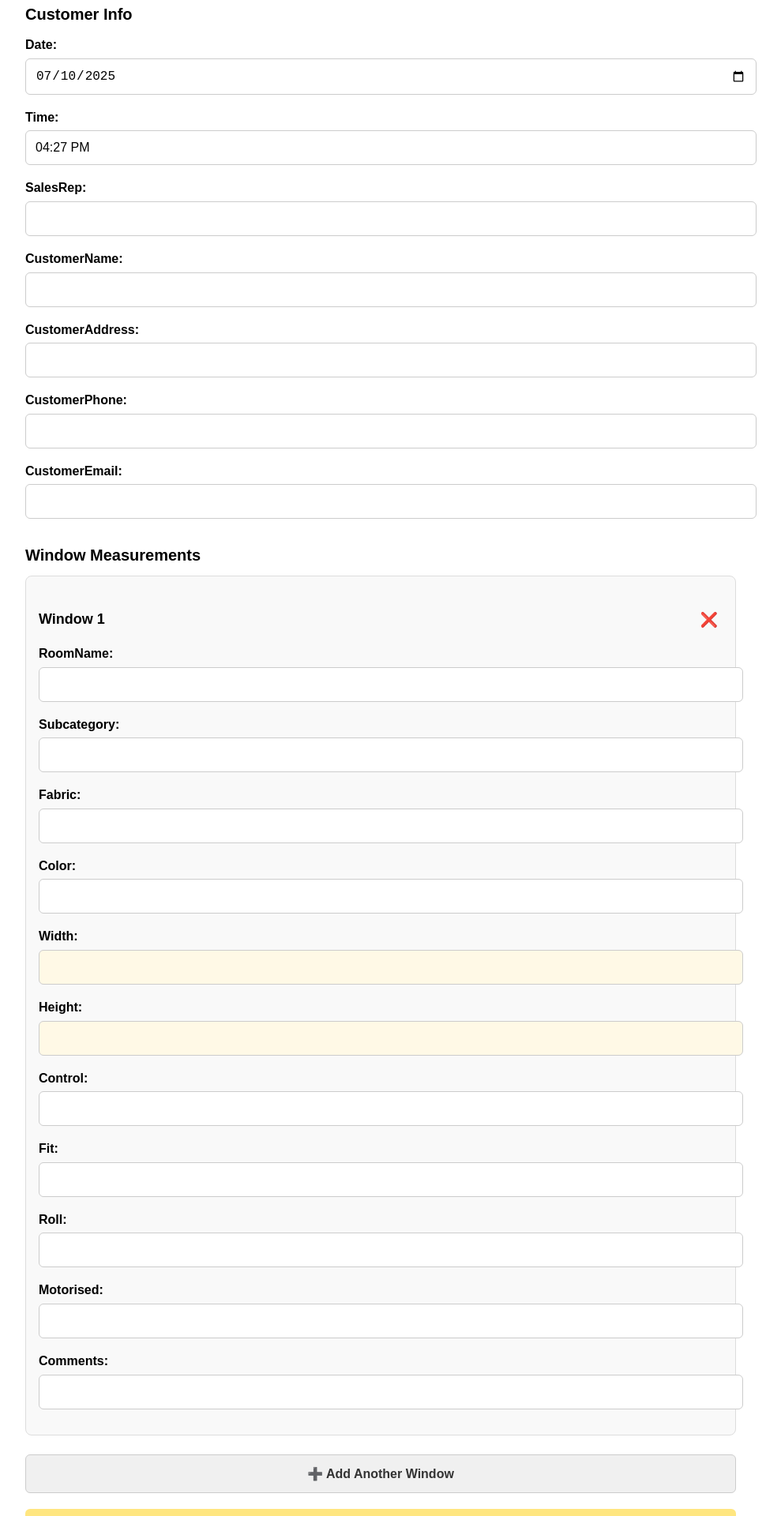
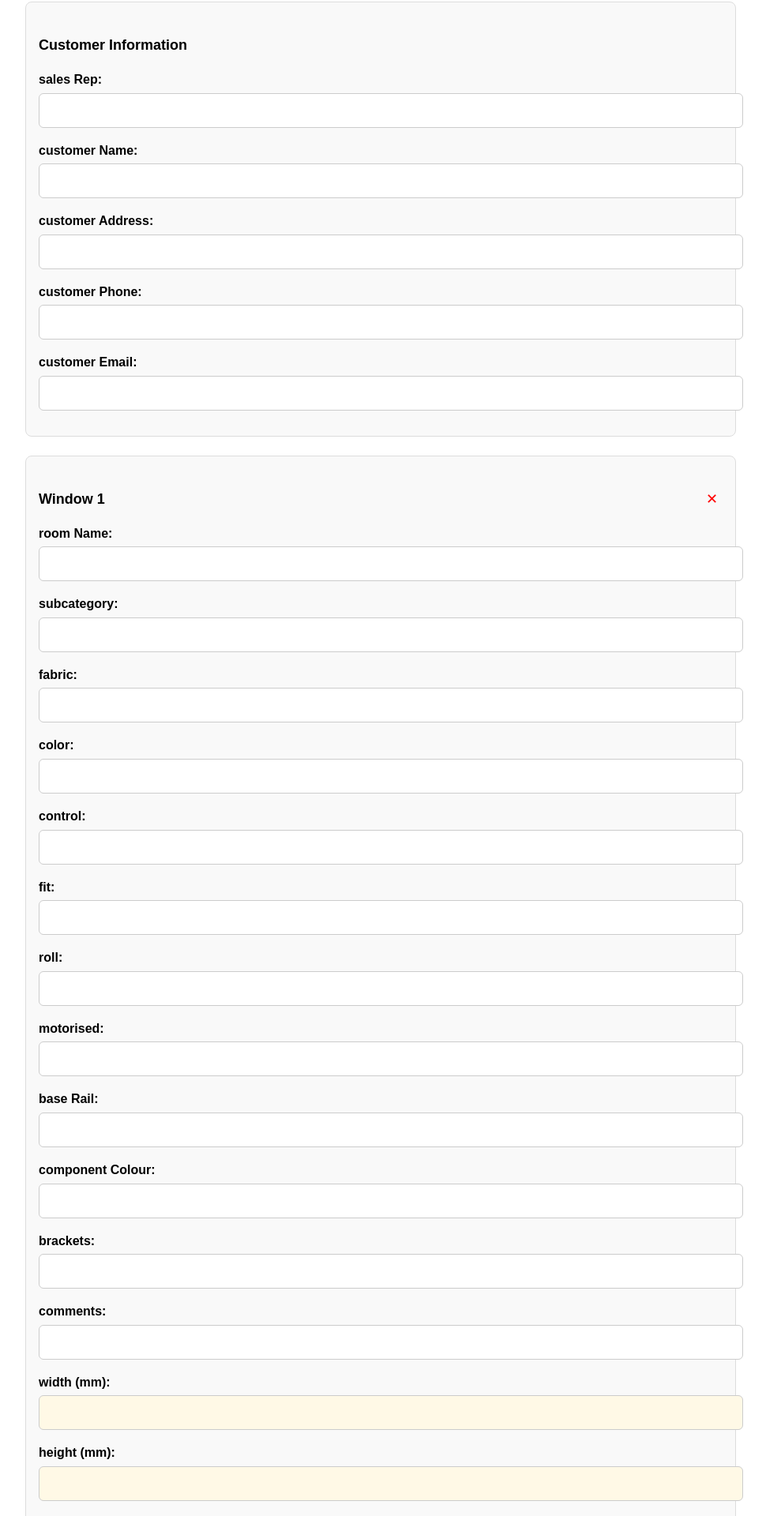
Before and after one commit to DeveshMoolchandani/Blossom-Blinds-App, a Next.js app: page /indoor-blinds in a window 1280 px wide. Shown: the part 119-2039 px from the top of the page at 79% size, without its empty margins (158-1147 px from the left). Built offline with nearby package versions, Linux system fonts and the light colour scheme.

Commit message:
✅ Final Indoor Blinds Form: Sheet routing, collapses, validation, and UI fixes

```diff
--- a/pages/indoor-blinds.js
+++ b/pages/indoor-blinds.js
@@ -2,14 +2,14 @@ import { useState, useEffect } from 'react';
 import styles from '../styles/Form.module.css';
 
 export default function IndoorBlindsForm() {
-  const [customerInfo, setCustomerInfo] = useState({
+  const [formData, setFormData] = useState({
     date: '',
     time: '',
     salesRep: '',
     customerName: '',
     customerAddress: '',
     customerPhone: '',
-    customerEmail: '',
+    customerEmail: ''
   });
 
   const [windows, setWindows] = useState([
@@ -24,37 +24,46 @@ export default function IndoorBlindsForm() {
       fit: '',
       roll: '',
       motorised: '',
-      comments: '',
-    },
+      baseRail: '',
+      componentColour: '',
+      brackets: '',
+      comments: ''
+    }
   ]);
 
-  const [showPreview, setShowPreview] = useState(false);
-  const [collapsed, setCollapsed] = useState([false]);
+  const [collapsedSections, setCollapsedSections] = useState([]);
+  const [showReview, setShowReview] = useState(false);
 
   useEffect(() => {
     const now = new Date();
-    setCustomerInfo((prev) => ({
-      ...prev,
-      date: now.toISOString().split('T')[0],
-      time: now.toLocaleTimeString([], { hour: '2-digit', minute: '2-digit' }),
-    }));
+    const formattedTime = now.toLocaleTimeString([], { hour: '2-digit', minute: '2-digit' });
+    const formattedDate = now.toISOString().split('T')[0];
+    setFormData(prev => ({ ...prev, time: formattedTime, date: formattedDate }));
   }, []);
 
-  const handleCustomerChange = (e) => {
+  const toggleCollapse = (index) => {
+    setCollapsedSections(prev =>
+      prev.includes(index)
+        ? prev.filter(i => i !== index)
+        : [...prev, index]
+    );
+  };
+
+  const handleFormChange = (e) => {
     const { name, value } = e.target;
-    setCustomerInfo((prev) => ({ ...prev, [name]: value }));
+    setFormData(prev => ({ ...prev, [name]: value }));
   };
 
   const handleWindowChange = (index, e) => {
     const { name, value } = e.target;
-    const updatedWindows = [...windows];
-    updatedWindows[index][name] = value;
-    setWindows(updatedWindows);
+    const updated = [...windows];
+    updated[index][name] = value;
+    setWindows(updated);
   };
 
   const addWindow = () => {
-    setWindows([
-      ...windows,
+    setWindows(prev => [
+      ...prev,
       {
         roomName: '',
         subcategory: '',
@@ -66,67 +75,89 @@ export default function IndoorBlindsForm() {
         fit: '',
         roll: '',
         motorised: '',
-        comments: '',
-      },
+        baseRail: '',
+        componentColour: '',
+        brackets: '',
+        comments: ''
+      }
     ]);
-    setCollapsed([...collapsed, false]);
   };
 
   const deleteWindow = (index) => {
-    const window = windows[index];
-    const isBlank = Object.values(window).every((v) => v === '');
+    const current = windows[index];
+    const isBlank = Object.values(current).every(val => val === '');
     if (!isBlank) return;
-    const updatedWindows = windows.filter((_, i) => i !== index);
-    const updatedCollapsed = collapsed.filter((_, i) => i !== index);
-    setWindows(updatedWindows);
-    setCollapsed(updatedCollapsed);
+    const updated = windows.filter((_, i) => i !== index);
+    setWindows(updated);
   };
 
-  const toggleCollapse = (index) => {
-    const updated = [...collapsed];
-    updated[index] = !updated[index];
-    setCollapsed(updated);
-  };
-
-  const validateFields = () => {
-    const { customerName, customerPhone } = customerInfo;
-    if (!customerName || !/^\d{10}$/.test(customerPhone)) return false;
-    for (const win of windows) {
-      if (!win.roomName || !win.width || !win.height) return false;
-    }
-    return true;
+  const validateMeasurements = () => {
+    return windows.every(w =>
+      /^\d+$/.test(w.width) &&
+      /^\d+$/.test(w.height)
+    );
   };
 
   const handleSubmit = async (e) => {
     e.preventDefault();
-    if (!validateFields()) {
-      alert('❌ Submission failed: Missing or invalid fields (e.g. phone, width/drop)');
+
+    if (!formData.customerName || !formData.customerPhone || windows.length === 0) {
+      alert("Please fill in Customer Name, Phone, and at least one window");
+      return;
+    }
+
+    if (!validateMeasurements()) {
+      alert("Width and Height must be numeric (in mm). Please double-check.");
       return;
     }
 
     const payload = {
-      ...customerInfo,
+      ...formData,
       windows,
+      productType: "Indoor Blinds"
     };
 
     try {
-      const response = await fetch('/api/indoor-blinds-proxy', {
+      const res = await fetch('/api/indoor-blinds-proxy', {
         method: 'POST',
-        headers: {
-          'Content-Type': 'application/json',
-        },
-        body: JSON.stringify(payload),
+        headers: { 'Content-Type': 'application/json' },
+        body: JSON.stringify(payload)
       });
 
-      const result = await response.json();
+      const result = await res.json();
       if (result.result === 'success') {
         alert('✅ Form submitted successfully!');
+        setFormData({
+          date: '',
+          time: '',
+          salesRep: '',
+          customerName: '',
+          customerAddress: '',
+          customerPhone: '',
+          customerEmail: ''
+        });
+        setWindows([{
+          roomName: '',
+          subcategory: '',
+          fabric: '',
+          color: '',
+          width: '',
+          height: '',
+          control: '',
+          fit: '',
+          roll: '',
+          motorised: '',
+          baseRail: '',
+          componentColour: '',
+          brackets: '',
+          comments: ''
+        }]);
+        setShowReview(false);
       } else {
         alert(`❌ Submission failed: ${result.message}`);
       }
     } catch (err) {
-      console.error(err);
-      alert('❌ Network error');
+      alert('❌ Network error — submission failed.');
     }
   };
 
@@ -134,26 +165,32 @@ export default function IndoorBlindsForm() {
     <form onSubmit={handleSubmit} className={styles.formContainer}>
       <h2 className={styles.formTitle}>Indoor Blinds Form</h2>
 
-      <h3 className={styles.sectionHeading}>Customer Info</h3>
-      {Object.entries(customerInfo).map(([field, value]) => (
-        <div className={styles.inputGroup} key={field}>
-          <label>
-            {field.charAt(0).toUpperCase() + field.slice(1)}:
-          </label>
-          <input
-            type={field === 'date' ? 'date' : 'text'}
-            name={field}
-            value={value}
-            onChange={handleCustomerChange}
-            required={field !== 'time'}
-            readOnly={field === 'time'}
-          />
-        </div>
-      ))}
+      <div className={styles.windowSection}>
+        <h4 className={styles.windowHeader} onClick={() => toggleCollapse(-1)}>
+          Customer Information
+        </h4>
+        {!collapsedSections.includes(-1) && (
+          <>
+            {["salesRep", "customerName", "customerAddress", "customerPhone", "customerEmail"].map(field => (
+              <div key={field} className={styles.inputGroup}>
+                <label>{field.replace(/([A-Z])/g, ' $1')}:</label>
+                <input
+                  type={field === "customerPhone" ? "tel" : "text"}
+                  name={field}
+                  inputMode={field === "customerPhone" ? "numeric" : "text"}
+                  pattern={field === "customerPhone" ? "\\d{10}" : undefined}
+                  value={formData[field]}
+                  onChange={handleFormChange}
+                  required
+                />
+              </div>
+            ))}
+          </>
+        )}
+      </div>
 
-      <h3 className={styles.sectionHeading}>Window Measurements</h3>
       {windows.map((window, idx) => (
-        <div className={styles.windowSection} key={idx}>
+        <div key={idx} className={styles.windowSection}>
           <h4 className={styles.windowHeader} onClick={() => toggleCollapse(idx)}>
             <span>{`Window ${idx + 1}`}</span>
             <span style={{ fontWeight: 'bold', marginLeft: '12px' }}>
@@ -161,41 +198,42 @@ export default function IndoorBlindsForm() {
             </span>
             <button
               type="button"
+              onClick={() => deleteWindow(idx)}
               className={styles.deleteBtn}
-              onClick={() => deleteWindow(idx)}
-              title="Delete if blank"
-            >
-              ❌
-            </button>
+              title="Delete window"
+            >✕</button>
           </h4>
 
-          {!collapsed[idx] && (
+          {!collapsedSections.includes(idx) && (
             <>
               {[
-                'roomName',
-                'subcategory',
-                'fabric',
-                'color',
-                'width',
-                'height',
-                'control',
-                'fit',
-                'roll',
-                'motorised',
-                'comments',
-              ].map((field) => (
-                <div className={styles.inputGroup} key={field}>
-                  <label>
-                    {field.charAt(0).toUpperCase() + field.slice(1)}:
-                  </label>
+                "roomName", "subcategory", "fabric", "color", "control", "fit", "roll",
+                "motorised", "baseRail", "componentColour", "brackets", "comments"
+              ].map(field => (
+                <div key={field} className={styles.inputGroup}>
+                  <label>{field.replace(/([A-Z])/g, ' $1')}:</label>
                   <input
-                    type={['width', 'height'].includes(field) ? 'number' : 'text'}
-                    className={['width', 'height'].includes(field) ? styles.measurementInput : ''}
+                    type="text"
                     name={field}
                     value={window[field]}
                     onChange={(e) => handleWindowChange(idx, e)}
-                    inputMode={['width', 'height'].includes(field) ? 'numeric' : 'text'}
-                    required={field !== 'comments'}
+                    required={field !== "comments"}
+                  />
+                </div>
+              ))}
+
+              {["width", "height"].map(field => (
+                <div key={field} className={styles.inputGroup}>
+                  <label>{field} (mm):</label>
+                  <input
+                    type="number"
+                    inputMode="numeric"
+                    pattern="[0-9]*"
+                    name={field}
+                    className={styles.measurementInput}
+                    value={window[field]}
+                    onChange={(e) => handleWindowChange(idx, e)}
+                    required
                   />
                 </div>
               ))}
@@ -208,20 +246,26 @@ export default function IndoorBlindsForm() {
         ➕ Add Another Window
       </button>
 
-      <button type="button" onClick={() => setShowPreview(true)} className={styles.reviewBtn}>
-        🔍 Preview Form
+      <button
+        type="button"
+        className={styles.reviewBtn}
+        onClick={() => setShowReview(true)}
+      >
+        📋 Review Before Submit
       </button>
 
       <button type="submit" className={styles.submitBtn}>
-        Submit
+        ✅ Submit
       </button>
 
-      {showPreview && (
-        <div className={styles.modal} onClick={() => setShowPreview(false)}>
-          <div className={styles.modalContent} onClick={(e) => e.stopPropagation()}>
-            <h3>Review Submission</h3>
-            <pre>{JSON.stringify({ ...customerInfo, windows }, null, 2)}</pre>
-            <button onClick={() => setShowPreview(false)} className={styles.submitBtn}>Close</button>
+      {showReview && (
+        <div className={styles.modal}>
+          <div className={styles.modalContent}>
+            <h3>Review Information</h3>
+            <pre>{JSON.stringify({ ...formData, windows }, null, 2)}</pre>
+            <button onClick={() => setShowReview(false)} className={styles.addBtn}>
+              ❌ Close Preview
+            </button>
           </div>
         </div>
       )}
```
